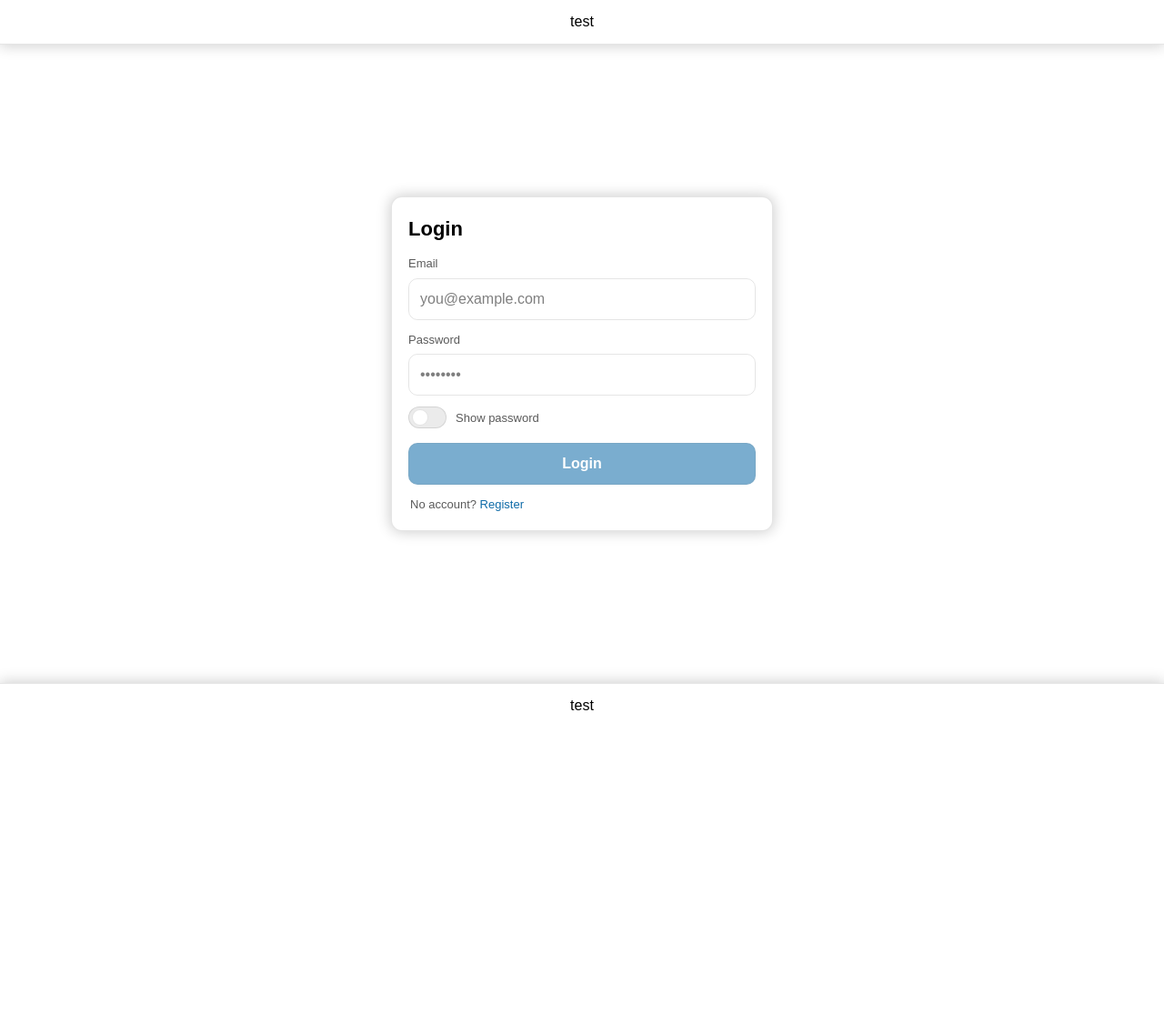
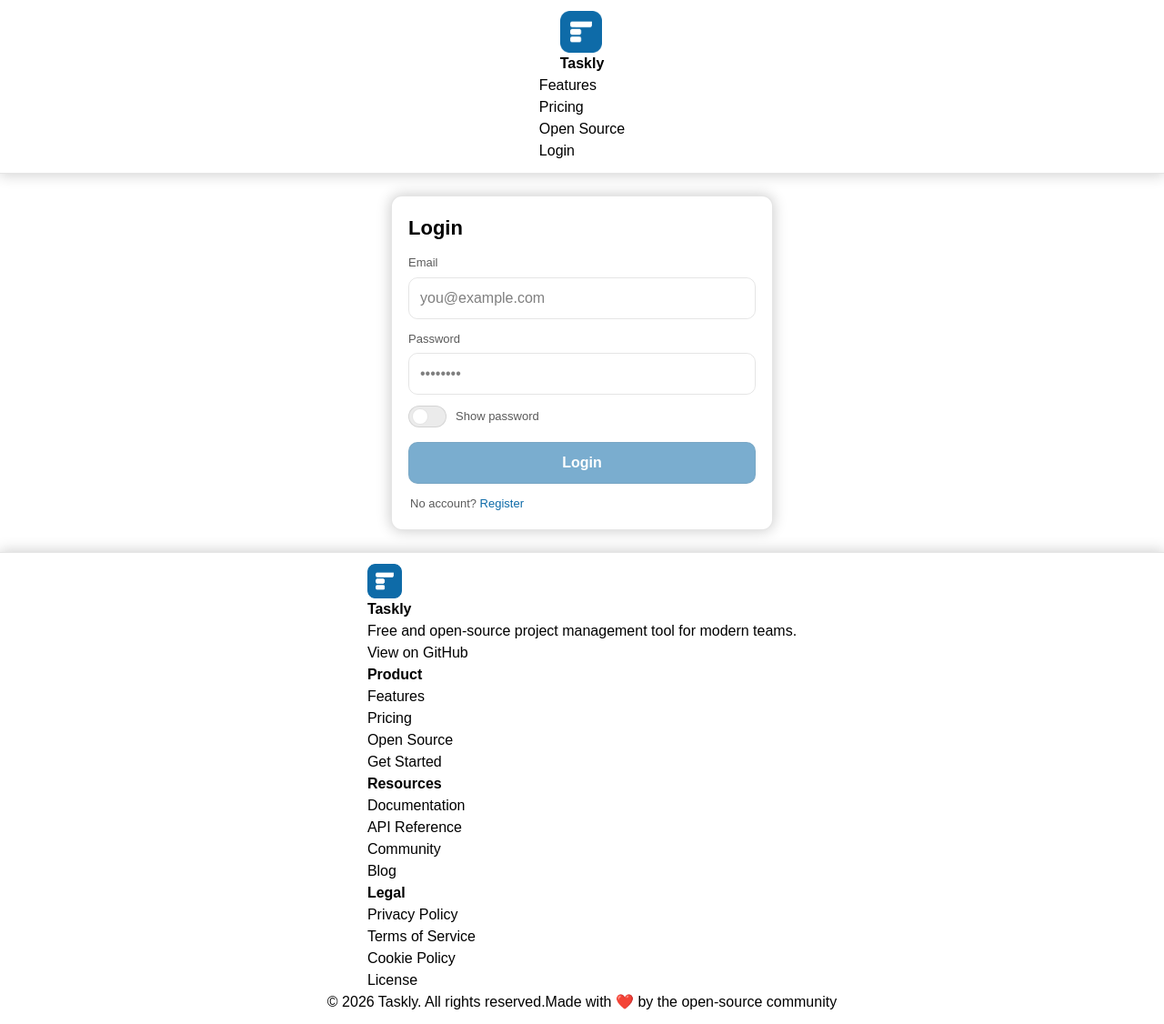
Before and after one commit to NuggetReckt/Taskly, a Next.js app in the folder frontend/: page /login in a window 1280 px wide. Shown: the whole page at 91% size. Before the commit the page ends 800 px from the top, so only its background shows below. Built offline with nearby package versions, Linux system fonts and the light colour scheme; no server answers.

Commit message:
feat(Web): Added Footer & Header skeleton (WIP)

```diff
--- /dev/null
+++ b/frontend/app/components/FooterSubSection.tsx
@@ -0,0 +1,30 @@
+import Image from "next/image";
+
+interface Link {
+    href: string;
+    text: string;
+}
+
+interface FooterSubSectionData {
+    title: string;
+    links: Link[];
+}
+
+export default function FooterSubSection(data: FooterSubSectionData) {
+    const links = data.links.map(link =>
+        <li key={link.text} className={"footer-subsection-link"}>
+            <a href={link.href}>{link.text}</a>
+        </li>
+    );
+
+    return (
+        <div className={"footer-subsection"}>
+            <div className={"footer-subsection-header"}>
+                <h1>{data.title}</h1>
+            </div>
+            <div className={"footer-subsection-content"}>
+                <ul className={"footer-subsection-links"}>{links}</ul>
+            </div>
+        </div>
+    )
+}
--- a/frontend/app/components/footer.tsx
+++ b/frontend/app/components/footer.tsx
@@ -1,9 +1,51 @@
+import Image from 'next/image'
+import FooterSubSection from "@/app/components/FooterSubSection";
+
 export default function Footer() {
+    const subSections = (
+        <>
+            <FooterSubSection title={"Product"} links={[
+                {href: "#", text: "Features"},
+                {href: "#", text: "Pricing"},
+                {href: "#", text: "Open Source"},
+                {href: "#", text: "Get Started"}
+            ]}/>
+            <FooterSubSection title={"Resources"} links={[
+                {href: "#", text: "Documentation"},
+                {href: "#", text: "API Reference"},
+                {href: "#", text: "Community"},
+                {href: "#", text: "Blog"}
+            ]}/>
+            <FooterSubSection title={"Legal"} links={[
+                {href: "#", text: "Privacy Policy"},
+                {href: "#", text: "Terms of Service"},
+                {href: "#", text: "Cookie Policy"},
+                {href: "#", text: "License"}
+            ]}/>
+        </>
+    );
+
     return (
-        <div className="footer-wrapper">
-            <footer>
-                <p>test</p>
-            </footer>
-        </div>
+        <footer className="footer-wrapper">
+            <div className={"footer-section footer-top"}>
+                <div className={"footer-subsection"}>
+                    <div className={"footer-subsection-header"}>
+                        <a href="/" className={"header-logo"}>
+                            <Image src={"/logo.png"} alt={"logo"} width={38} height={38}/>
+                            <h1>Taskly</h1>
+                        </a>
+                    </div>
+                    <div className={"footer-subsection-content"}>
+                        <p>Free and open-source project management tool for modern teams.</p>
+                        <a href="#">View on GitHub</a>
+                    </div>
+                </div>
+                {subSections}
+            </div>
+            <div className={"footer-section footer-bottom"}>
+                <span>© 2026 Taskly. All rights reserved.</span>
+                <span>Made with ❤️ by the open-source community</span>
+            </div>
+        </footer>
     );
 }
--- a/frontend/app/components/header.tsx
+++ b/frontend/app/components/header.tsx
@@ -1,9 +1,24 @@
+import Image from 'next/image'
+
 export default function Header() {
     return (
-        <div className="header-wrapper">
-            <header>
-                <p>test</p>
-            </header>
-        </div>
+        <header className="header-wrapper">
+            <div className={"header-section"}>
+                <a href="/" className={"footer-logo"}>
+                    <Image src={"/logo.png"} alt={"logo"} width={46} height={46}/>
+                    <h1>Taskly</h1>
+                </a>
+            </div>
+            <div className={"header-section"}>
+                <ul className={"header-links"}>
+                    <li className={"header-link"}><a href="#">Features</a></li>
+                    <li className={"header-link"}><a href="#">Pricing</a></li>
+                    <li className={"header-link"}><a href="#">Open Source</a></li>
+                    <li className={"header-link"}>
+                        <a href="/login" className={"login-btn"}>Login</a>
+                    </li>
+                </ul>
+            </div>
+        </header>
     );
 }
```
Also changed, not shown: frontend/public/logo.png (added).
